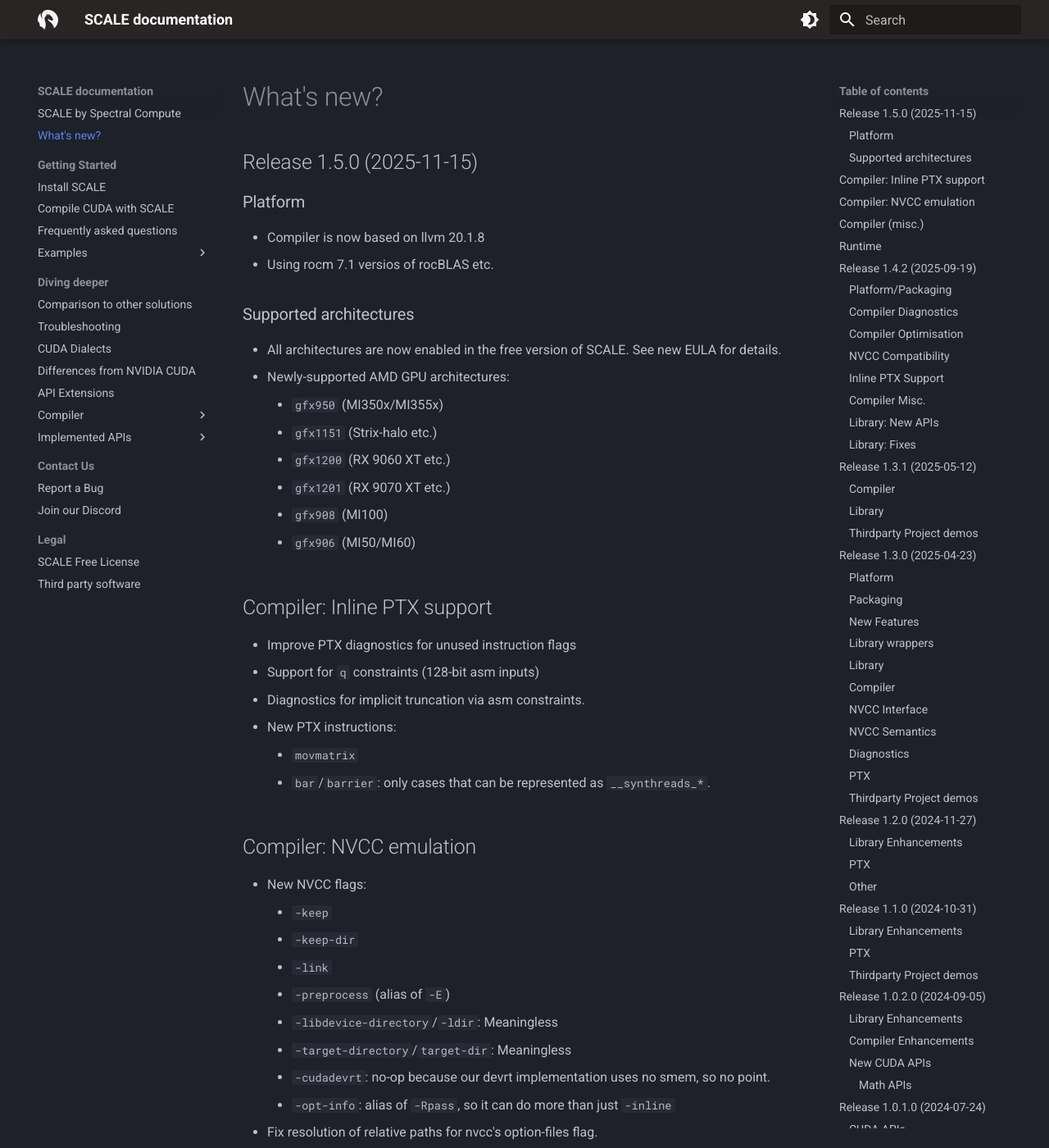
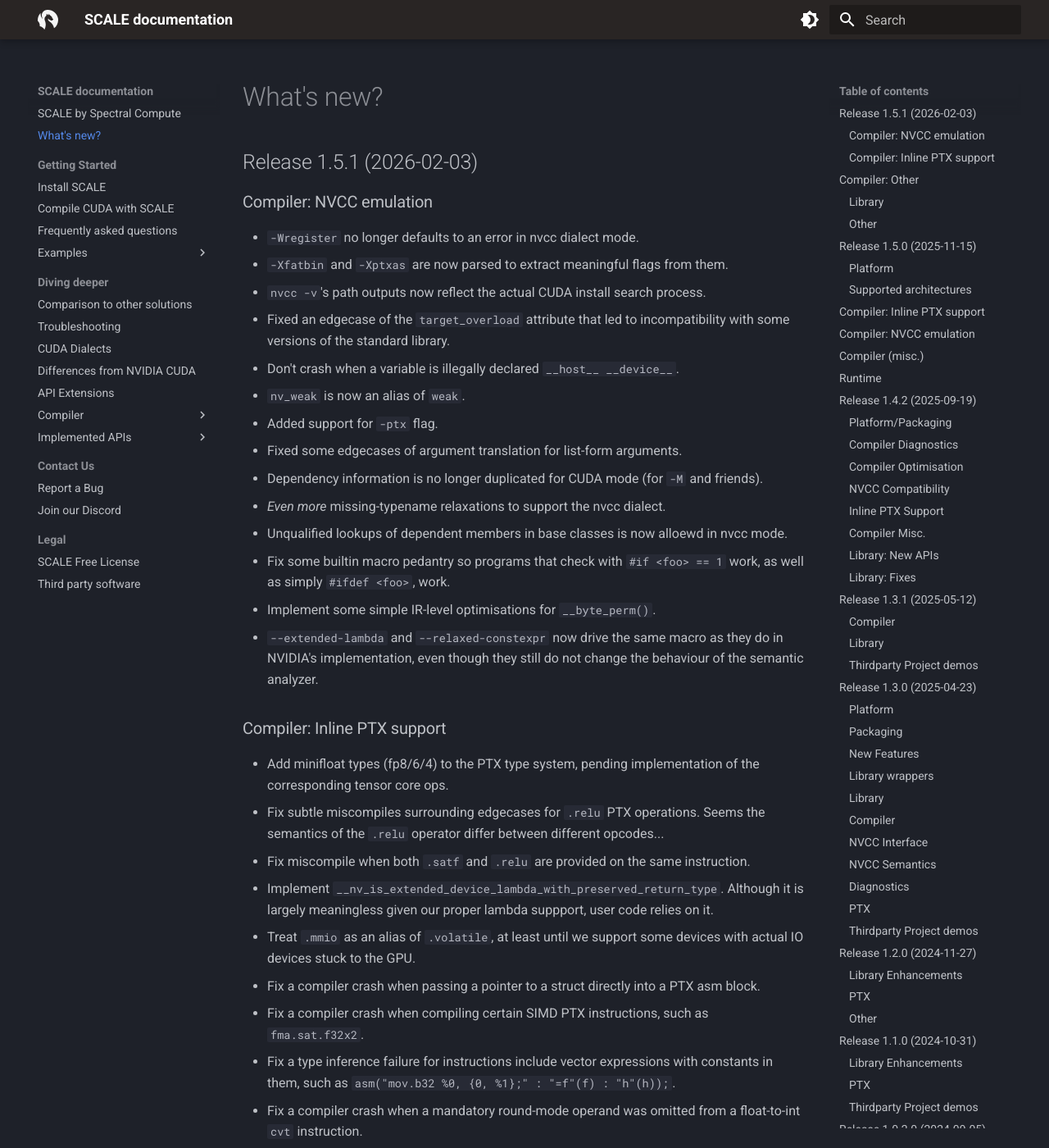
Before and after one commit to spectral-compute/scale-docs, an MkDocs documentation site: the page built from docs/manual/CHANGELOG.md, in a window 1280 px wide and 1400 px high. Shown: the whole window at 82% size. Built offline with MkDocs 1.6.1 and Material for MkDocs 9.7.7, drawn with Linux system fonts in a browser that asks for light colours; the version menu is left out; some of the changed text lies outside the part shown.

Commit message:
1.5.1 changelog

```diff
--- a/docs/manual/CHANGELOG.md
+++ b/docs/manual/CHANGELOG.md
@@ -1,4 +1,68 @@
 # What's new?
+
+## Release 1.5.1 (2026-02-03)
+
+### Compiler: NVCC emulation
+
+- `-Wregister` no longer defaults to an error in nvcc dialect mode.
+- `-Xfatbin` and `-Xptxas` are now parsed to extract meaningful flags from them.
+- `nvcc -v`'s path outputs now reflect the actual CUDA install search process.
+- Fixed an edgecase of the `target_overload` attribute that led to incompatibility with some versions of the standard library.
+- Don't crash when a variable is illegally declared `__host__ __device__`.
+- `nv_weak` is now an alias of `weak`.
+- Added support for `-ptx` flag.
+- Fixed some edgecases of argument translation for list-form arguments.
+- Dependency information is no longer duplicated for CUDA mode (for `-M` and friends).
+- *Even more* missing-typename relaxations to support the nvcc dialect.
+- Unqualified lookups of dependent members in base classes is now alloewd in nvcc mode.
+- Fix some builtin macro pedantry so programs that check with `#if <foo> == 1` work, as well as simply `#ifdef <foo>`, work.
+- Implement some simple IR-level optimisations for `__byte_perm()`.
+- `--extended-lambda` and `--relaxed-constexpr` now drive the same macro as they do in NVIDIA's implementation, even though they still do not change the behaviour of the semantic analyzer.
+
+### Compiler: Inline PTX support
+
+- Add minifloat types (fp8/6/4) to the PTX type system, pending implementation of the corresponding tensor core ops.
+- Fix subtle miscompiles surrounding edgecases for `.relu` PTX operations. Seems the semantics of the `.relu` operator differ between different opcodes...
+- Fix miscompile when both `.satf` and `.relu` are provided on the same instruction.
+- Implement `__nv_is_extended_device_lambda_with_preserved_return_type`. Although it is largely meaningless given our proper lambda suppport, user code relies on it.
+- Treat `.mmio` as an alias of `.volatile`, at least until we support some devices with actual IO devices stuck to the GPU.
+- Fix a compiler crash when passing a pointer to a struct directly into a PTX asm block.
+- Fix a compiler crash when compiling certain SIMD PTX instructions, such as `fma.sat.f32x2`.
+- Fix a type inference failure for instructions include vector expressions with constants in them, such as `asm("mov.b32 %0, {0, %1};" : "=f"(f) : "h"(h));`.
+- Fix a compiler crash when a mandatory round-mode operand was omitted from a float-to-int `cvt` instruction.
+- Fix failure to compile certain cases of `cvt`, such as `f64<->f16`.
+- Fix failure to compile vector-splat cases of `cvt` for small float types.
+
+## Compiler: Other
+
+- Fix a miscompilation in which rounding-mode state would sometimes be leaked, leaving the rounding mode register set to a non-default value after executing certain combinations special-rounding-mode operations.
+- `clangd` now crashes less often.
+
+### Library
+
+- Newly-added CUDA APIs:
+    * `cudaMalloc3D`
+    * `cuCtxSynchronize_v2`
+    * `cuCtxGetDevice_v2`
+    * `cuCtxWaitEvent`
+    * `cuFuncGetName`
+    * `cuFuncGetParamInfo`
+    * `cuStreamWriteValue32`
+- Add the NVML APIs for query process information.
+- Small improvements to exception handling performance.
+- Fix an implicit synchronisation bug for memsets. Memsets targeting pinned host memory are supposed to implicitly synchronise the affected stream.
+- Fix a crash when using the `extra` argument of various launch APIs to pass a user-provided kernel argument buffer containing objects with "diamond of doom" inheritance.
+- `half2char` now properly converts to *signed* char, not unsigned char.
+- Fixed handling of `-0` and `NaN` in various Math API routines.
+- Fixed a few cases where denorms were flushed on the "wrong side" of the operation. NVIDIA don't document which operations flush denorms before doig the operation (eg. min()), and which ones flush afterwards.
+- Fixed an endianness issue affecting bf16x2 assembly APIs such as `__low2bfloat16`.
+- Entirely disabled SDMA for gfx9xx devices except gfx90a, due to apparent hardware bugs. This should resolve issues where cudaMemcpys would mysteriously not synchronise with the host even when asked to. Seems SDMA barriers sometimes just don't work...?
+- Fixed various header defects (missing `typedef enum`, implicit STL includes, etc.)
+
+### Other
+
+- scaleenv no longer leaks PS1 to the env.
+- The scripts in scale-validation are now much simpler, hopefully making it more obvious that they are just copies of the upstream build scripts!
 
 ## Release 1.5.0 (2025-11-15)
 
```
